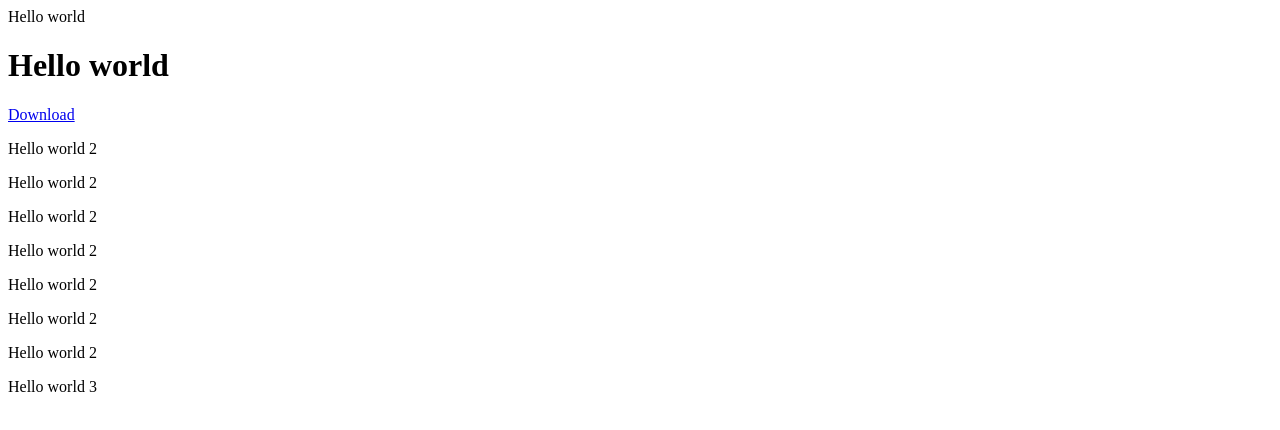
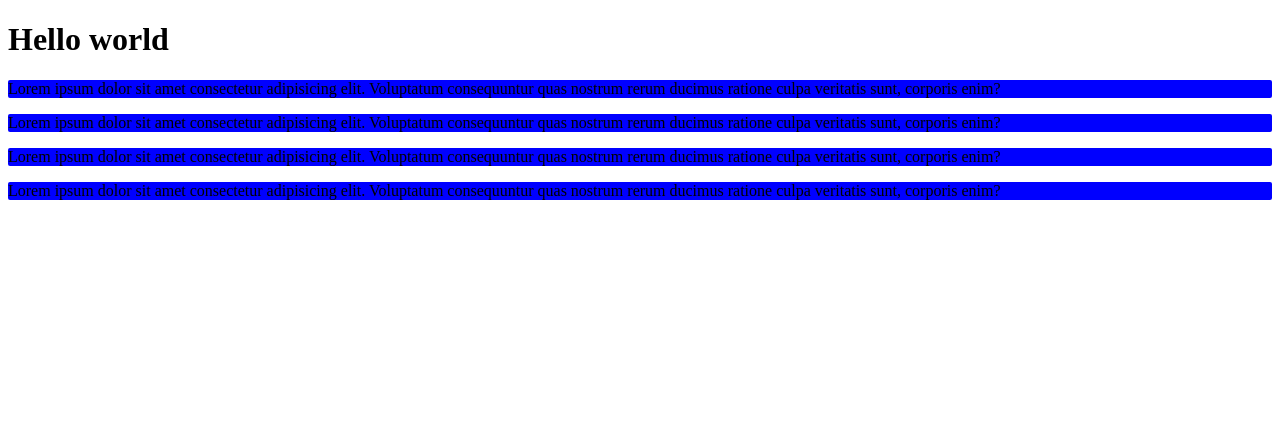
Before and after one commit to Mujahidul-783/html-css-core-01, a plain HTML site: page index.html in a window 1280 px wide. Drawn offline with Linux system fonts and the light colour scheme.

Commit message:
last commit

```diff
--- a/index.html
+++ b/index.html
@@ -4,18 +4,21 @@
     <meta charset="UTF-8">
     <meta name="viewport" content="width=device-width, initial-scale=1.0">
     <title>Document</title>
+    <link rel="stylesheet" href="style/style.css">
 </head>
 <body>
-    Hello world
     <h1>Hello world</h1>
-    <a href="https://www.google.com/">Download</a>
-    <p>Hello world 2</p>
-    <p>Hello world 2</p>
-    <p>Hello world 2</p>
-    <p>Hello world 2</p>
-    <p>Hello world 2</p>
-    <p>Hello world 2</p>
-    <p>Hello world 2</p>
-    <p>Hello world 3</p>
+    <div>
+        <p>Lorem ipsum dolor sit amet consectetur adipisicing elit. Voluptatum consequuntur quas nostrum rerum ducimus ratione culpa veritatis sunt, corporis enim?</p>
+    </div>
+    <div>
+        <p>Lorem ipsum dolor sit amet consectetur adipisicing elit. Voluptatum consequuntur quas nostrum rerum ducimus ratione culpa veritatis sunt, corporis enim?</p>
+    </div>
+    <div>
+        <p>Lorem ipsum dolor sit amet consectetur adipisicing elit. Voluptatum consequuntur quas nostrum rerum ducimus ratione culpa veritatis sunt, corporis enim?</p>
+    </div>
+    <div>
+        <p>Lorem ipsum dolor sit amet consectetur adipisicing elit. Voluptatum consequuntur quas nostrum rerum ducimus ratione culpa veritatis sunt, corporis enim?</p>
+    </div>
 </body>
 </html>
--- /dev/null
+++ b/style/style.css
@@ -0,0 +1,6 @@
+div{
+    background-color: blue;
+    margin-bottom: 10px;
+    border-radius: 2px;
+
+}
```
